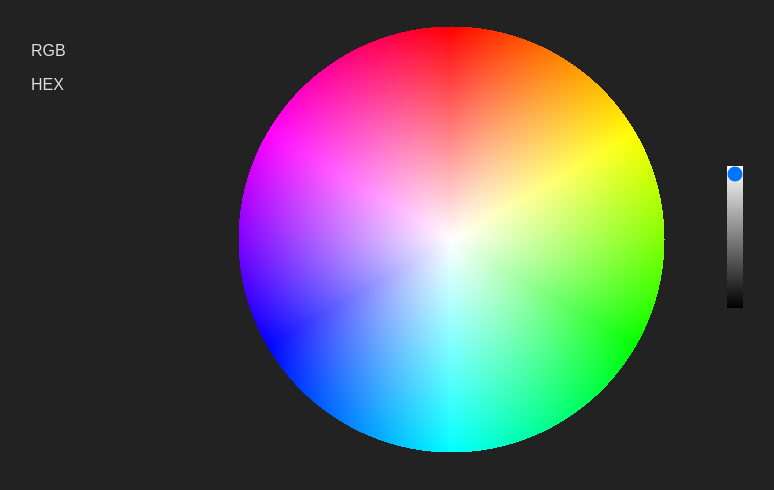
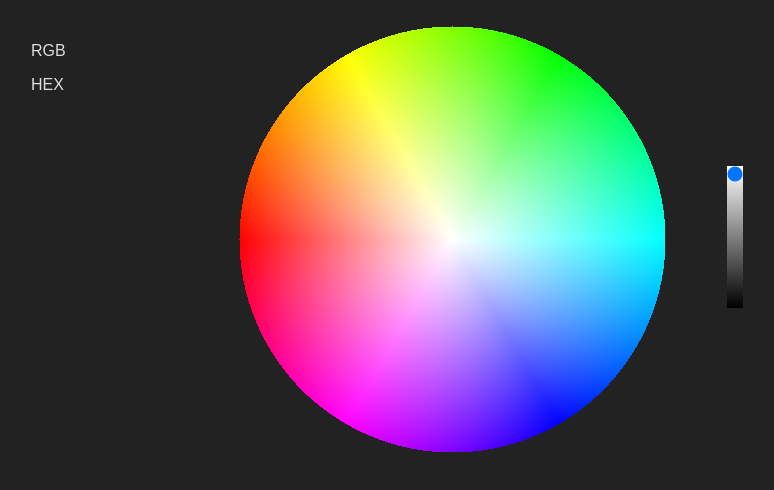
Before and after one commit to joyfulstick/palette, a React (Create React App) app: page / in a window 1280 px wide. Shown: the top 490 px of the page, without its empty margins (117-891 px from the left). Built offline with nearby package versions, Linux system fonts and the light colour scheme; the HTML template or start-up script is replaced by a standard one.

Commit message:
Creating triadic scheme

```diff
--- a/src/components/ColorInfo/ColorInfo.css
+++ b/src/components/ColorInfo/ColorInfo.css
@@ -8,7 +8,7 @@
   text-transform: uppercase;
 }
 
-@media(min-width: 600px) {
+@media (min-width: 600px) {
   .color-info {
     grid-area: 1 / 1;
     justify-self: end;
--- a/src/components/HsvCylider/HsvCylinder.css
+++ b/src/components/HsvCylider/HsvCylinder.css
@@ -4,7 +4,6 @@
 }
 
 .hsv__canvas {
-  transform: rotate(90deg)
 }
 
 .hsv__canvas--cursor {
--- a/src/components/Swatches/Swatches.css
+++ b/src/components/Swatches/Swatches.css
@@ -1,14 +1,20 @@
-.swatches--primary {
+.swatches {
+  grid-area: 3 / 2;
 }
 
-.swatches--secondary {
+.swatches__samples {
+  display: flex;
+  width: 1fr;
+  height: 2.5rem;
 }
 
-.swatches--tertiary {
+.samples__color {
+  width: 100%;
+  height: 100%;
 }
 
-.swatches--quaternary {
+@media (min-width: 600px) {
+  .swatches {
+    grid-area: 1 / 3;
+  }
 }
-
-.swatches__sample {
-}
--- a/src/components/Swatches/Swatches.js
+++ b/src/components/Swatches/Swatches.js
@@ -0,0 +1,20 @@
+import React from 'react'
+import './Swatches.css'
+
+const Swatches = props => (
+  <section className="swatches">
+    {props.triad.map((swatch, i) => (
+      <div className="swatches__samples" key={i}>
+        {swatch.map((color, i) => (
+          <div
+            key={color + i}
+            className="samples__color"
+            style={{ background: color }}
+          />
+        ))}
+      </div>
+    ))}
+  </section>
+)
+
+export default Swatches
--- a/src/containers/Palette/Palette.css
+++ b/src/containers/Palette/Palette.css
@@ -2,6 +2,11 @@
   display: grid;
   justify-content: center;
   grid-template-columns: repeat(3, 1fr);
-  grid-template-rows: repeat(3, 1fr);
   margin: 2vw;
 }
+
+@media (min-width: 600px) {
+  .main {
+    grid-template-rows: repeat(3, auto);
+  }
+}
--- a/src/containers/Palette/Palette.js
+++ b/src/containers/Palette/Palette.js
@@ -1,8 +1,8 @@
 import React from 'react'
 import HsvCylinder from '../../components/HsvCylider/HsvCylinder'
 import ColorInfo from '../../components/ColorInfo/ColorInfo'
-// import Swatches from '../Swatches/Swatches'
-import { xy2Polar, rad2Deg, hsv2Rgb, rgb2Hsl, rgb2Hex } from '../../lib/utility'
+import Swatches from '../../components/Swatches/Swatches'
+import { xy2Polar, rad2Deg, hsv2Rgb, rgb2Hex, triad } from '../../lib/utility'
 import './Palette.css'
 
 class Palette extends React.Component {
@@ -14,8 +14,8 @@ class Palette extends React.Component {
       hex: '',
     },
     hsl: '',
-    alpha: 0
-    // swatches: [],
+    alpha: 0,
+    triadScheme: [],
   }
 
   componentDidMount() {
@@ -32,10 +32,11 @@ class Palette extends React.Component {
   }
 
   setRadius() {
-    const radius = window.innerWidth > window.innerHeight
-    ? Math.round(window.innerWidth / 6)
-    : Math.round(window.innerHeight / 6)
-    this.setState({radius})
+    const radius =
+      window.innerWidth > window.innerHeight
+        ? Math.round(window.innerWidth / 6)
+        : Math.round(window.innerHeight / 6)
+    this.setState({ radius })
     this.updateCanvas()
   }
 
@@ -88,13 +89,13 @@ class Palette extends React.Component {
     const y = event.clientY - bound.y
     const pixel = ctx.getImageData(x, y, 1, 1)
     const { data } = pixel
-    const alpha = data[3]
-    const [r, g, b] = [data[0], data[1], data[2]]
-    const [h, s, l] = rgb2Hsl(r, g, b)
+    const [r, g, b, alpha] = [data[0], data[1], data[2], data[3]]
+    const triadScheme = triad(r, g, b)
     const rgb = `rgb(${r}, ${g}, ${b})`,
-      hex = rgb2Hex(r, g, b),
-      hsl = `hsl(${h.toFixed(0)}, ${s.toFixed(0)}%, ${l.toFixed(0)}%)`
-    alpha !== 0 ? this.setState({ rgbColors: { rgb, hex }, hsl, alpha }) : this.setState({alpha})
+      hex = rgb2Hex(r, g, b)
+    alpha !== 0
+      ? this.setState({ rgbColors: { rgb, hex }, triadScheme, alpha })
+      : this.setState({ alpha })
   }
 
   handleValueControl = e => {
@@ -117,7 +118,7 @@ class Palette extends React.Component {
           rgb={this.state.rgbColors.rgb}
           hex={this.state.rgbColors.hex}
         />
-        {/* <Swatches /> */}
+        <Swatches triad={this.state.triadScheme} />
       </main>
     )
   }
--- a/src/lib/utility.js
+++ b/src/lib/utility.js
@@ -80,3 +80,19 @@ const primary2Hex = color => {
 export const rgb2Hex = (r, g, b) => {
   return `#${primary2Hex(r) + primary2Hex(g) + primary2Hex(b)}`
 }
+
+export const triad = (r, g, b) => {
+  const [h, s, l] = rgb2Hsl(r, g, b)
+  let scheme = []
+  for (let i = 1; i <= 5; i++) {
+    scheme[i - 1] = []
+    for (let j = 0; j < 3; j++) {
+      scheme[i - 1][j] = `hsl(${(h - j * 120).toFixed(0)}, ${s.toFixed(0)}%, ${(
+        l /
+        i *
+        1.2
+      ).toFixed(0)}%)`
+    }
+  }
+  return scheme
+}
```
